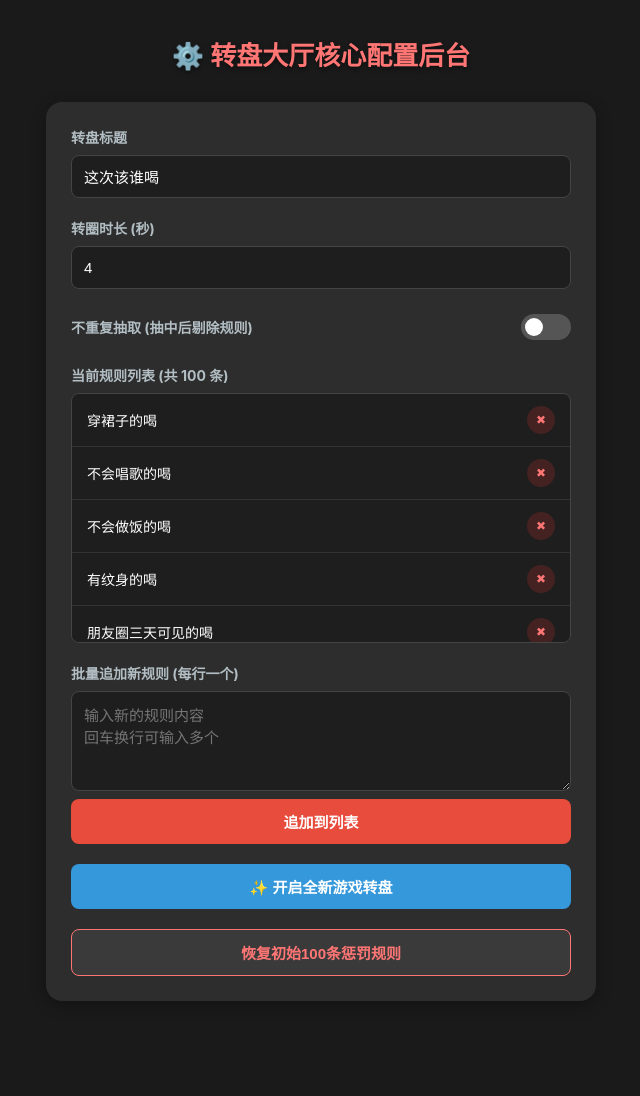
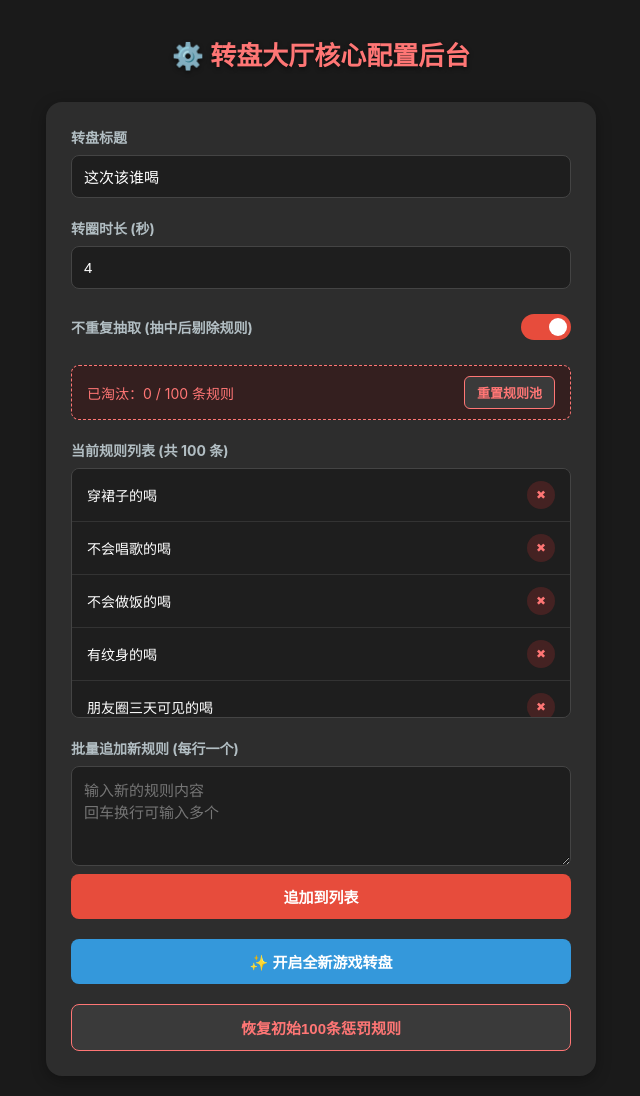
Before and after one commit to Robot-Tunan/drinking, a plain HTML site: page admin.html in a window 1280 px wide. Shown: the whole page, without its empty margins (319-959 px from the left). Before the commit the page ends 1021 px from the top, so only its background shows below. Drawn offline with Linux system fonts and the light colour scheme.

Commit message:
task：改为默认不重复

```diff
--- a/admin.html
+++ b/admin.html
@@ -216,7 +216,7 @@
         const defaultData = {
             title: "这次该谁喝",
             duration: 4,
-            noRepeat: false,
+            noRepeat: true,
             options: [
                 "穿裙子的喝", "不会唱歌的喝", "不会做饭的喝", "有纹身的喝", "朋友圈三天可见的喝",
                 "手机电量低于50%的喝", "骰子猜左右手", "指甲最长的喝", "这个月过生日的喝", "不会开车的喝",
```
